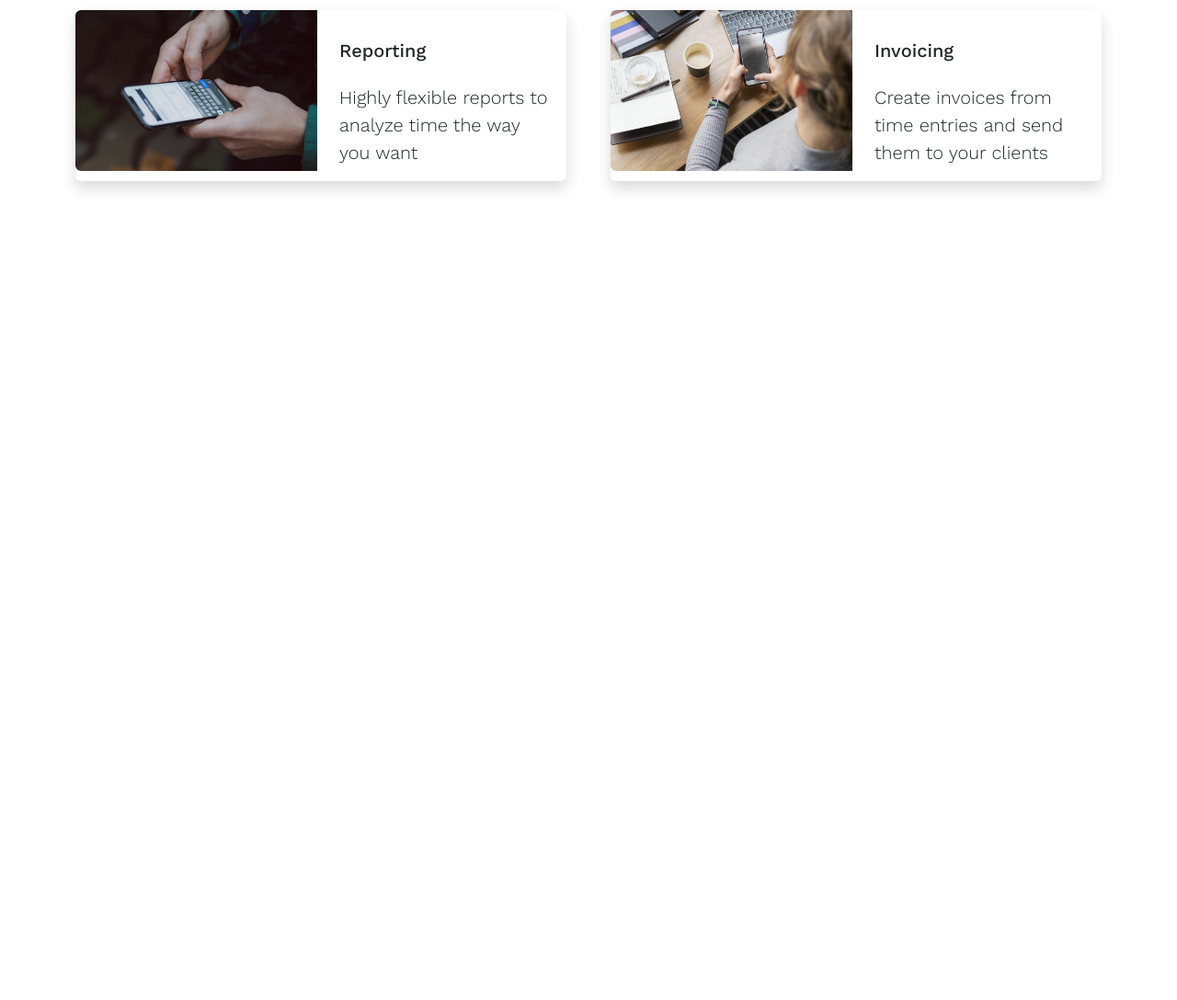
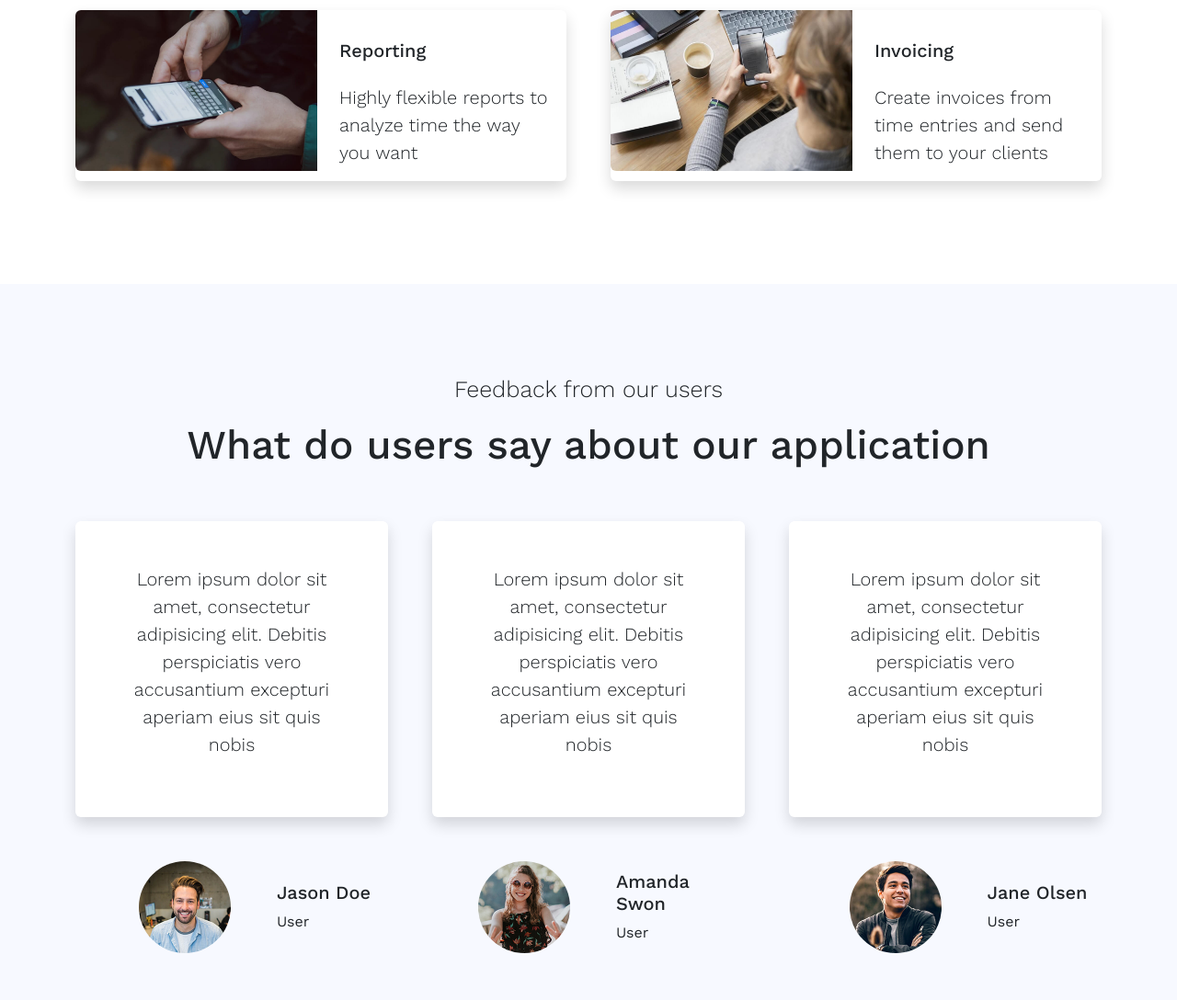
Before and after one commit to saifmaamun/AppAMP, a plain HTML site: page index.html in a window 1280 px wide. Shown: the part 4589-5677 px from the top of the page at 92% size. Before the commit the page ends 4898 px from the top, so only its background shows below. Drawn offline with nearby package versions, Linux system fonts and the light colour scheme.

Commit message:
feedback

```diff
--- a/index.html
+++ b/index.html
@@ -424,8 +424,10 @@
                 <h2 class="f-44">Subscribe to our newsletter</h2>
             </div>
             <div class="subscribe  d-flex justify-content-center align-items-center pb-5">
-                <input class="px-5 me-5 fw-300 py-2 f-25 rounded border shadow " type="email" name="" placeholder="E-mail Address" id="">
-                <button class="btn f-25 fw-600 btn-primary btn-outline-light border border-primary border-2 px-5 py-2" type="submit">Subscribe</button>
+                <input class="px-5 me-5 fw-300 py-2 f-25 rounded border shadow " type="email" name=""
+                    placeholder="E-mail Address" id="">
+                <button class="btn f-25 fw-600 btn-primary btn-outline-light border border-primary border-2 px-5 py-2"
+                    type="submit">Subscribe</button>
             </div>
 
         </div>
@@ -440,8 +442,9 @@
                     <h1 class="f-44 fw-500">What's new?</h1>
                 </div>
                 <div class="col col-sm-12 col-lg-6">
-                    <p class="f-20 text-secondary">Accurate employee time tracking software for reporting, invoicing and painless payroll. Trusted by over 2,000 businesses
-                    in more than 70 countries.</p>
+                    <p class="f-20 text-secondary">Accurate employee time tracking software for reporting, invoicing and
+                        painless payroll. Trusted by over 2,000 businesses
+                        in more than 70 countries.</p>
                 </div>
                 <div class="col col-sm-12 col-lg-6">
                     <div class="card mb-3 border border-0 shadow">
@@ -452,7 +455,8 @@
                             <div class="col-md-6">
                                 <div class="card-body ">
                                     <h5 class="card-title f-20 py-3 fw-500">Reporting</h5>
-                                    <p class="card-text f-20 fw-300">Highly flexible reports to analyze time the way you want</p>
+                                    <p class="card-text f-20 fw-300">Highly flexible reports to analyze time the way you
+                                        want</p>
                                 </div>
                             </div>
                         </div>
@@ -467,7 +471,8 @@
                             <div class="col-md-6">
                                 <div class="card-body ">
                                     <h5 class="card-title f-20 py-3 fw-500">Invoicing</h5>
-                                    <p class="card-text f-20 fw-300">Create invoices from time entries and send them to your clients</p>
+                                    <p class="card-text f-20 fw-300">Create invoices from time entries and send them to
+                                        your clients</p>
                                 </div>
                             </div>
                         </div>
@@ -478,6 +483,69 @@
     </div>
     <!-- new -->
 
+    <!-- feedback -->
+    <div class="feedback bgc  text-center py-5">
+        <div class="container">
+            <div class="feedback-heading py-5">
+                <p class="f-25 fw-300">Feedback from our users</p>
+                <h2 class="f-44">What do users say about our application</h2>
+            </div>
+            <div class="row row-cols-sm-1 row-cols-md-2 g-5 g-lg-5">
+                <div class="col col-sm-12 col-lg-4">
+                    <div class="text bg-white p-5 f-20 fw-300 rounded  shadow">
+                        <p>Lorem ipsum dolor sit amet, consectetur adipisicing elit. Debitis perspiciatis vero
+                            accusantium excepturi aperiam eius
+                            sit quis nobis</p>
+                    </div>
+                    <div class="user py-5 d-flex justify-content-center align-items-center">
+                        <div class="image">
+                            <img class="rounded-circle w-50" src="./assets/img/face1.jpg" alt="" srcset="">
+                        </div>
+                        <div class="name text-start">
+                            <h1 class="f-20 fw-500">Jason Doe</h1>
+                            <p class="f-16 mb-0">User</p>
+                        </div>
+                    </div>
+                </div>
+                <div class="col col-sm-12 col-lg-4">
+                    <div class="text bg-white p-5 f-20 fw-300 rounded shadow">
+                        <p>Lorem ipsum dolor sit amet, consectetur adipisicing elit. Debitis perspiciatis vero
+                            accusantium excepturi aperiam eius
+                            sit quis nobis</p>
+                    </div>
+                    <div class="user py-5 d-flex justify-content-center align-items-center">
+                        <div class="image">
+                            <img class="rounded-circle w-50" src="./assets/img/face2.jpg" alt="" srcset="">
+                        </div>
+                        <div class="name text-start">
+                            <h1 class="f-20 fw-500">Amanda Swon</h1>
+                            <p class="f-16 mb-0">User</p>
+                        </div>
+                    </div>
+                </div>
+                <div class="col col-sm-12 col-lg-4">
+                    <div class="text bg-white p-5 f-20 fw-300 rounded  shadow">
+                        <p>Lorem ipsum dolor sit amet, consectetur adipisicing elit. Debitis perspiciatis vero
+                            accusantium excepturi aperiam eius
+                            sit quis nobis</p>
+                    </div>
+                    <div class="user py-5 d-flex justify-content-center align-items-center">
+                        <div class="image">
+                            <img class="rounded-circle w-50" src="./assets/img/face3.jpg" alt="" srcset="">
+                        </div>
+                        <div class="name text-start">
+                            <h1 class="f-20 fw-500">Jane Olsen</h1>
+                            <p class="f-16 mb-0">User</p>
+                        </div>
+                    </div>
+                </div>
+
+            </div>
+
+        </div>
+    </div>
+    <!-- feedback -->
+
 
     <!-- js -->
     <script src="https://cdn.jsdelivr.net/npm/bootstrap@5.2.0-beta1/dist/js/bootstrap.bundle.min.js"
```
